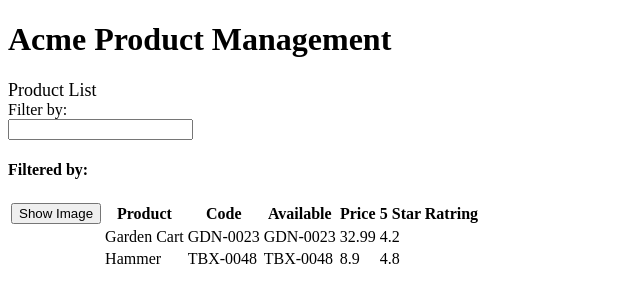
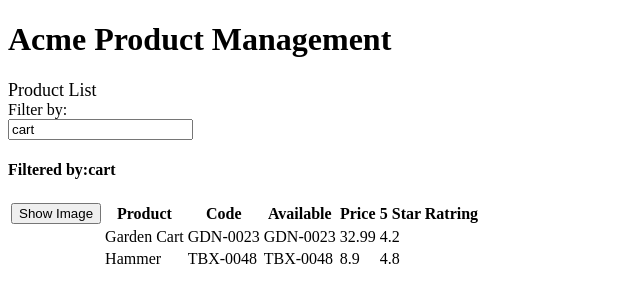
Before and after one commit to bornwarrior/apm, an Angular app: page / in a window 1280 px wide. Shown: the top 302 px of the page, without its empty margins (0-640 px from the left). Built offline with nearby package versions, Linux system fonts and the light colour scheme.

Commit message:
Added filter by to show trings only (not filtering list yet)

```diff
--- a/src/app/Products/product-list.component.html
+++ b/src/app/Products/product-list.component.html
@@ -5,12 +5,13 @@
     <div class='card-body'>
         <div class='col-md-2'>Filter by:</div>
         <div class='col-md-4'>
-            <input type='text' />
+            <input type='text'
+            [(ngModel)] = 'listFilter' />
         </div>
     </div>
     <div class='row'>
         <div class='col-md-6'>
-            <h4>Filtered by: </h4>
+            <h4>Filtered by:{{listFilter}} </h4>
         </div>
     </div>
     <div class='table-responsive'>
--- a/src/app/Products/product-list.component.ts
+++ b/src/app/Products/product-list.component.ts
@@ -10,6 +10,7 @@
     imageWidth: number = 50;
     imageMargin: number = 2;
     showImage: boolean = false;
+    listFilter: string = 'cart';
     products: any[] = [
         {
             "productId": 2,
--- a/src/app/app.module.ts
+++ b/src/app/app.module.ts
@@ -1,8 +1,10 @@
 import { BrowserModule } from '@angular/platform-browser';
 import { NgModule } from '@angular/core';
+import {FormsModule} from '@angular/forms'
 
 import { AppComponent } from './app.component';
 import { ProductListComponent } from './Products/product-list.component';
+import { fromEventPattern } from 'rxjs';
 
 @NgModule({
   declarations: [
@@ -10,7 +12,8 @@
     ProductListComponent
   ],
   imports: [
-    BrowserModule
+    BrowserModule,
+    FormsModule
   ],
   bootstrap: [AppComponent]
 })
```
